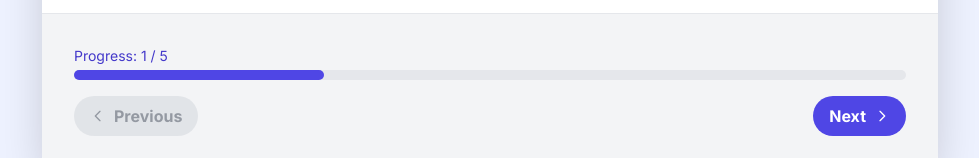
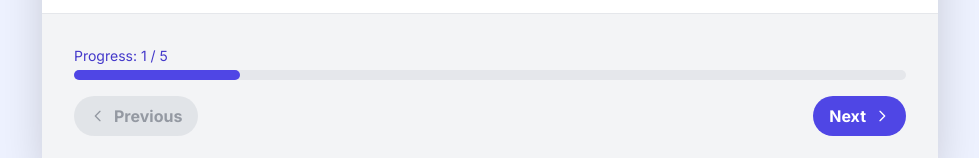
Before and after one commit to DuncanMcCor/TurtleProject, a plain HTML site: page log.html in a window 1280 px wide. Shown: the part 753-911 px from the top of the page, without its empty margins (150-1129 px from the left). Drawn offline with nearby package versions, Linux system fonts and the light colour scheme.

Commit message:
Update log.html

```diff
--- a/log.html
+++ b/log.html
@@ -213,7 +213,7 @@
             document.getElementById('next-button').disabled = currentSlide === totalSlides;
 
             // Update progress bar
-            const percent = (currentSlide / totalSlides) * 150;
+            const percent = (currentSlide / totalSlides) * 100;
             document.getElementById('progress-bar').style.width = `${percent}%`;
             document.getElementById('slide-number').textContent = currentSlide;
         }
```
